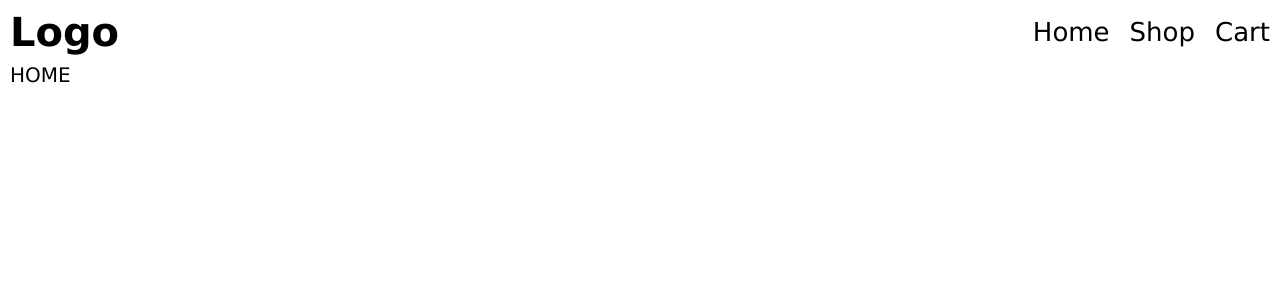
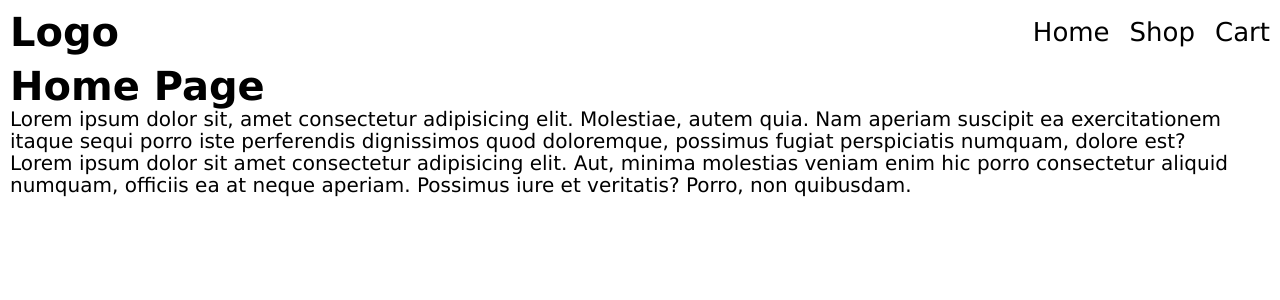
Before and after one commit to Saffr3n-TOP/shopping-cart, a React (Vite) app: page / in a window 1280 px wide. Shown: the top 300 px of the page. Built offline with nearby package versions, Linux system fonts and the light colour scheme.

Commit message:
Create Home component

```diff
--- /dev/null
+++ b/src/components/Home.tsx
@@ -0,0 +1,20 @@
+export default function Home() {
+  return (
+    <>
+      <h1 className="heading">Home Page</h1>
+
+      <p className="paragraph">
+        Lorem ipsum dolor sit, amet consectetur adipisicing elit. Molestiae,
+        autem quia. Nam aperiam suscipit ea exercitationem itaque sequi porro
+        iste perferendis dignissimos quod doloremque, possimus fugiat
+        perspiciatis numquam, dolore est?
+      </p>
+
+      <p className="paragraph">
+        Lorem ipsum dolor sit amet consectetur adipisicing elit. Aut, minima
+        molestias veniam enim hic porro consectetur aliquid numquam, officiis ea
+        at neque aperiam. Possimus iure et veritatis? Porro, non quibusdam.
+      </p>
+    </>
+  );
+}
--- a/src/router.tsx
+++ b/src/router.tsx
@@ -1,5 +1,6 @@
 import { createBrowserRouter } from 'react-router-dom';
 import App from './App';
+import Home from './components/Home';
 
 const router = createBrowserRouter([
   {
@@ -8,7 +9,7 @@ const router = createBrowserRouter([
     children: [
       {
         path: '/',
-        element: <div>HOME</div>
+        element: <Home />
       },
       {
         path: 'shop',
```
